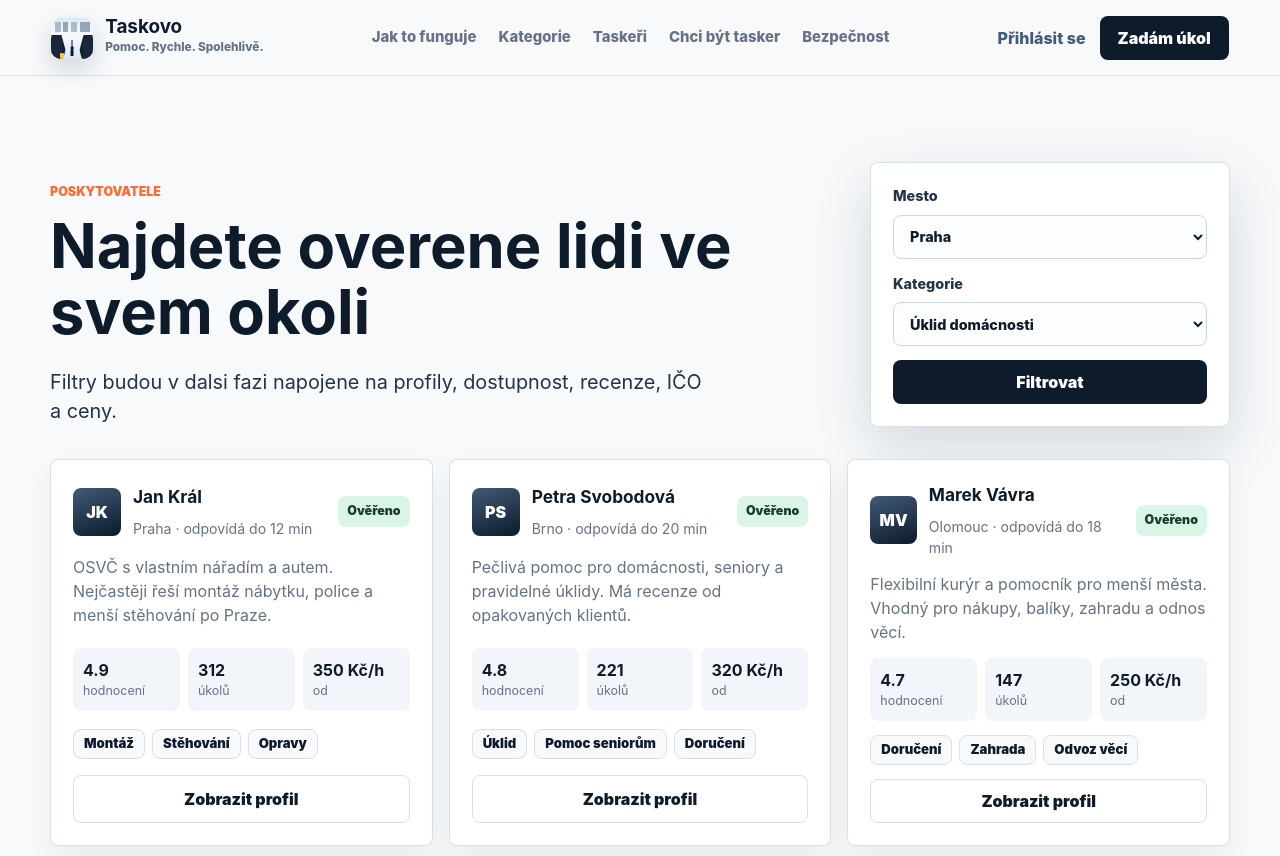
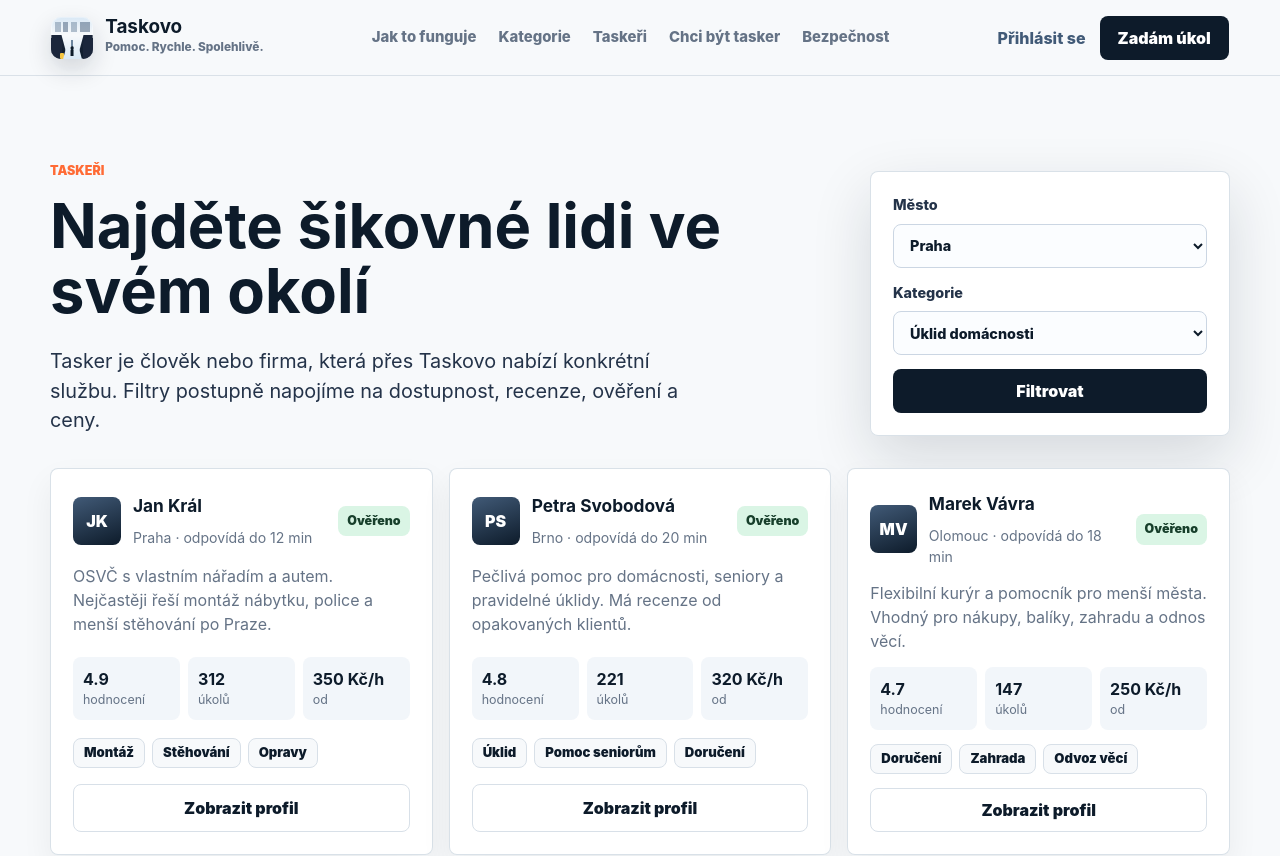
Before and after one commit to kaziodimm/taskovo-app, a Next.js app: page /poskytovatele in a window 1280 px wide. Shown: the top 856 px of the page. Built offline with nearby package versions, Linux system fonts and the light colour scheme.

Commit message:
Modernize tasker search page copy

```diff
--- a/app/poskytovatele/page.tsx
+++ b/app/poskytovatele/page.tsx
@@ -1,7 +1,7 @@
 import { Footer } from "@/components/Footer";
 import { Header } from "@/components/Header";
 import { ProviderCard } from "@/components/ProviderCard";
-import { featuredProviders, marketplaceCategories, cities } from "@/lib/marketplace-data";
+import { cities, featuredProviders, marketplaceCategories } from "@/lib/marketplace-data";
 
 export default function ProvidersPage() {
   return (
@@ -9,8 +9,12 @@ export default function ProvidersPage() {
       <Header />
       <main className="page-shell">
         <section className="page-hero">
-          <div><p className="kicker">Poskytovatele</p><h1 className="page-title">Najdete overene lidi ve svem okoli</h1><p className="hero-lead">Filtry budou v dalsi fazi napojene na profily, dostupnost, recenze, IČO a ceny.</p></div>
-          <form className="search-panel"><label>Mesto<select>{cities.map((city) => <option key={city}>{city}</option>)}</select></label><label>Kategorie<select>{marketplaceCategories.map((category) => <option key={category.slug}>{category.title}</option>)}</select></label><button className="button primary" type="button">Filtrovat</button></form>
+          <div>
+            <p className="kicker">Taskeři</p>
+            <h1 className="page-title">Najděte šikovné lidi ve svém okolí</h1>
+            <p className="hero-lead">Tasker je člověk nebo firma, která přes Taskovo nabízí konkrétní službu. Filtry postupně napojíme na dostupnost, recenze, ověření a ceny.</p>
+          </div>
+          <form className="search-panel"><label>Město<select>{cities.map((city) => <option key={city}>{city}</option>)}</select></label><label>Kategorie<select>{marketplaceCategories.map((category) => <option key={category.slug}>{category.title}</option>)}</select></label><button className="button primary" type="button">Filtrovat</button></form>
         </section>
         <div className="provider-grid">{featuredProviders.map((provider) => <ProviderCard key={provider.id} provider={provider} />)}</div>
       </main>
```
